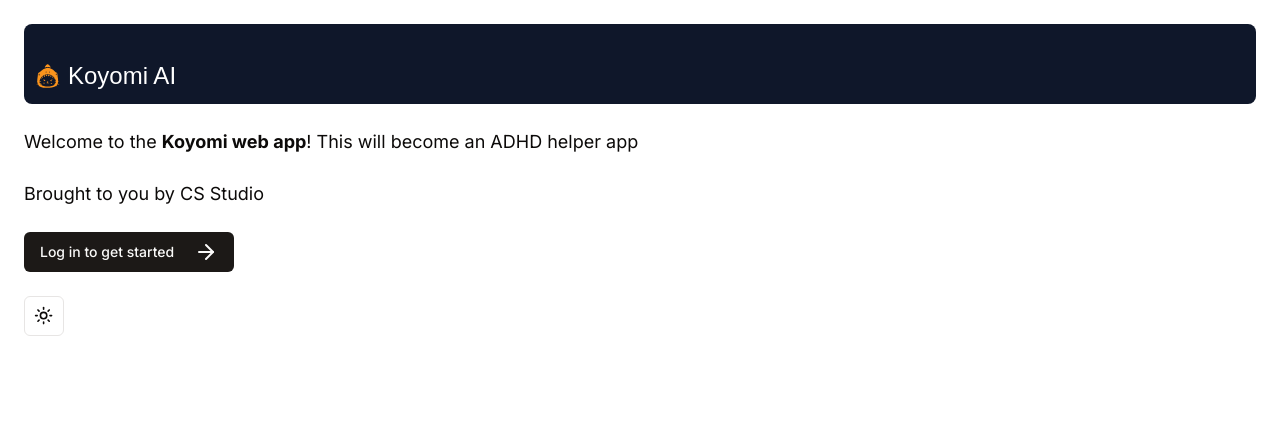
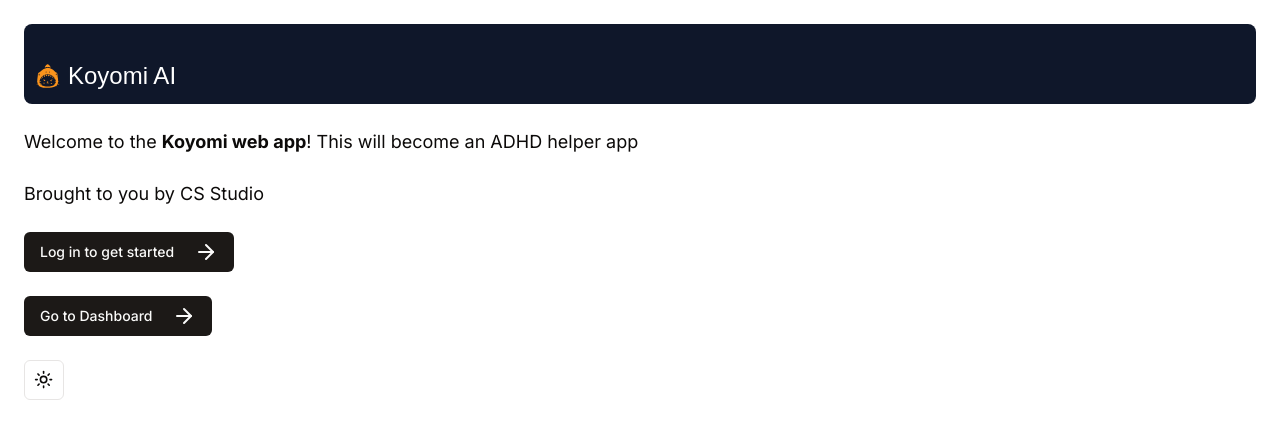
Before and after one commit to LoTerence/koyomi-web, a Next.js app: page / in a window 1280 px wide. Shown: the top 438 px of the page. Built offline with nearby package versions, Linux system fonts and the light colour scheme; a web font is replaced by a local one.

Commit message:
add dashboard link for easier nav

```diff
--- a/app/page.tsx
+++ b/app/page.tsx
@@ -27,6 +27,15 @@ export default function Home() {
       >
         <span>Log in to get started</span> <ArrowRight />
       </Link>
+      <Link
+        href="/dashboard"
+        className={cn(
+          'mt-6 flex items-center gap-5 self-start',
+          buttonVariants({ variant: 'default' }),
+        )}
+      >
+        <span>Go to Dashboard</span> <ArrowRight />
+      </Link>
       <div className="mt-6">
         <ModeToggle />
       </div>
```
